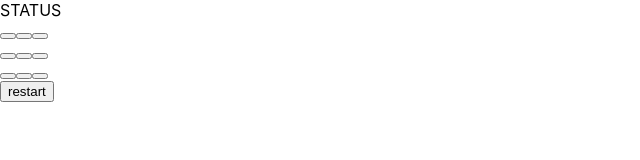
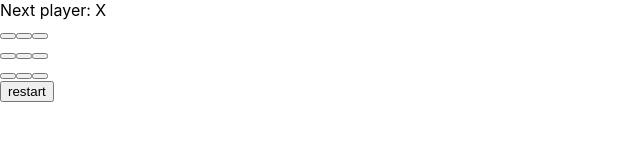
Before and after one commit to yumanuralfath/HomeWorkWeek12, a React (Create React App) app: page / in a window 1280 px wide. Shown: the top 160 px of the page, without its empty margins (0-640 px from the left). Built offline with nearby package versions, Linux system fonts and the light colour scheme.

Commit message:
fix: fix feat selectsquare and restart at component Board

```diff
--- a/src/App.js
+++ b/src/App.js
@@ -1,13 +1,22 @@
-
-import * as React from 'react';
+import React, { useState } from 'react';
 
 function Board() {
-  const squares = Array(9).fill(null);
+  const [squares, setSquares] = useState(Array(9).fill(null));
+  const [nextValue, setNextValue] = useState('X');
+
   function selectSquare(square) {
-
+    if (calculateWinner(squares) || squares[square]) {
+      return;
+    }
+    const newSquares = [...squares];
+    newSquares[square] = nextValue;
+    setSquares(newSquares);
+    setNextValue(calculateNextValue(newSquares));
   }
 
   function restart() {
+    setSquares(Array(9).fill(null));
+    setNextValue('X');
   }
 
   function renderSquare(i) {
@@ -18,42 +27,42 @@ function Board() {
     );
   }
 
+  const winner = calculateWinner(squares);
+  const status = calculateStatus(winner, squares, nextValue);
+
   return (
     <div>
-      <div >STATUS</div>
-      <div >
+      <div>{status}</div>
+      <div>
         {renderSquare(0)}
         {renderSquare(1)}
         {renderSquare(2)}
       </div>
-      <div >
+      <div>
         {renderSquare(3)}
         {renderSquare(4)}
         {renderSquare(5)}
       </div>
-      <div >
+      <div>
         {renderSquare(6)}
         {renderSquare(7)}
         {renderSquare(8)}
       </div>
-      <button onClick={restart}>
-        restart
-      </button>
+      <button onClick={restart}>restart</button>
     </div>
   );
 }
 
 function Game() {
   return (
-    <div >
-      <div >
+    <div>
+      <div>
         <Board />
       </div>
     </div>
   );
 }
 
-// eslint-disable-next-line no-unused-vars
 function calculateStatus(winner, squares, nextValue) {
   return winner
     ? `Winner: ${winner}`
@@ -62,12 +71,10 @@ function calculateStatus(winner, squares, nextValue) {
       : `Next player: ${nextValue}`;
 }
 
-// eslint-disable-next-line no-unused-vars
 function calculateNextValue(squares) {
   return squares.filter(Boolean).length % 2 === 0 ? 'X' : 'O';
 }
 
-// eslint-disable-next-line no-unused-vars
 function calculateWinner(squares) {
   const lines = [
     [0, 1, 2],
```
